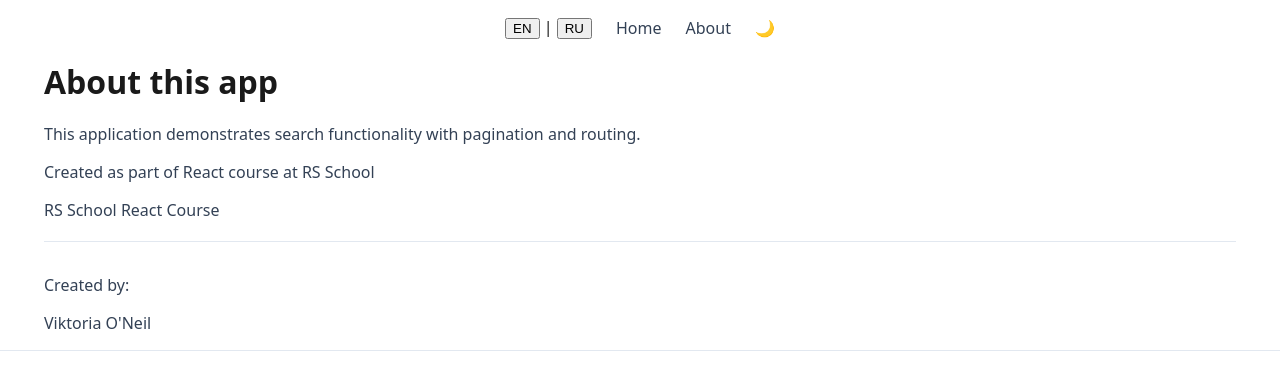
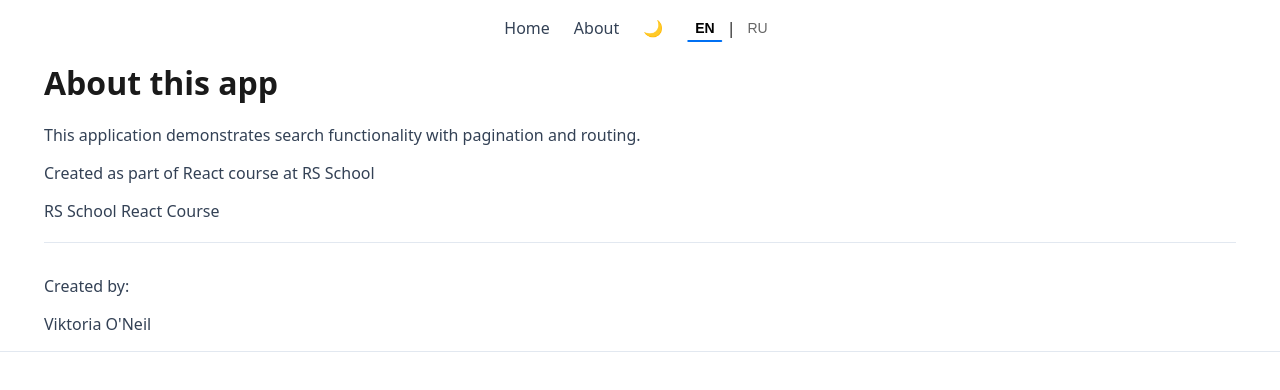
Before and after one commit to oneilcode/class-components, a Next.js app: page /en/about in a window 1280 px wide. Shown: the top 390 px of the page. Built offline with nearby package versions, Linux system fonts and the light colour scheme.

Commit message:
feat: add styles for languageSwitcher component

```diff
--- a/src/app/[locale]/LanguageSwitcher.tsx
+++ b/src/app/[locale]/LanguageSwitcher.tsx
@@ -4,19 +4,29 @@ import { usePathname } from 'next/navigation';
 
 export default function LanguageSwitcher() {
   const pathname = usePathname();
+  const currentLocale = pathname.split('/')[1] || 'en';
 
   const switchLanguage = (newLocale: string) => {
-    const currentLocale = pathname.split('/')[1] || 'en';
     const newPathname = pathname.replace(`/${currentLocale}`, `/${newLocale}`);
 
     window.location.href = newPathname;
   };
 
   return (
-    <div>
-      <button onClick={() => switchLanguage('en')}>EN</button>
+    <div className="lang-switcher">
+      <button
+        onClick={() => switchLanguage('en')}
+        className={currentLocale === 'en' ? 'active' : ''}
+      >
+        EN
+      </button>
       {' | '}
-      <button onClick={() => switchLanguage('ru')}>RU</button>
+      <button
+        onClick={() => switchLanguage('ru')}
+        className={currentLocale === 'ru' ? 'active' : ''}
+      >
+        RU
+      </button>
     </div>
   );
 }
--- a/src/app/globals.css
+++ b/src/app/globals.css
@@ -261,3 +261,58 @@ body {
 .pagination span {
   font-size: 14px;
 }
+
+/* Language Switcher */
+.lang-switcher {
+  display: inline-flex;
+  gap: 4px;
+  align-items: center;
+}
+
+.lang-switcher button {
+  padding: 4px 8px;
+  background: transparent;
+  border: none;
+  color: #666;
+  cursor: pointer;
+  font-size: 14px;
+  transition: all 0.2s ease;
+  position: relative;
+}
+
+.lang-switcher button:hover {
+  color: #000;
+}
+
+.lang-switcher button.active {
+  color: #000;
+  font-weight: bold;
+}
+
+.lang-switcher button.active::after {
+  content: '';
+  position: absolute;
+  bottom: -2px;
+  left: 50%;
+  transform: translateX(-50%);
+  width: 100%;
+  height: 2px;
+  background: #0070f3;
+  border-radius: 2px;
+}
+
+.dark .lang-switcher button {
+  color: #aaa;
+}
+
+.dark .lang-switcher button:hover {
+  color: #fff;
+}
+
+.dark .lang-switcher button.active {
+  color: #fff;
+}
+
+.dark .lang-switcher button.active::after {
+  background: #60a5fa;
+}
--- a/src/components/Layout.tsx
+++ b/src/components/Layout.tsx
@@ -15,10 +15,10 @@ export default function Layout({ children }: { children: React.ReactNode }) {
     <div className={`app ${isDark ? 'dark' : 'light'}`}>
       <div className="layout-nav">
         <nav>
-          <LanguageSwitcher />
           <Link href="/">{t('home')}</Link>
           <Link href="/about">{t('about')}</Link>
           <ThemeButton />
+          <LanguageSwitcher />
         </nav>
         <main className="layout-main">{children}</main>
         <Flyout />
```
